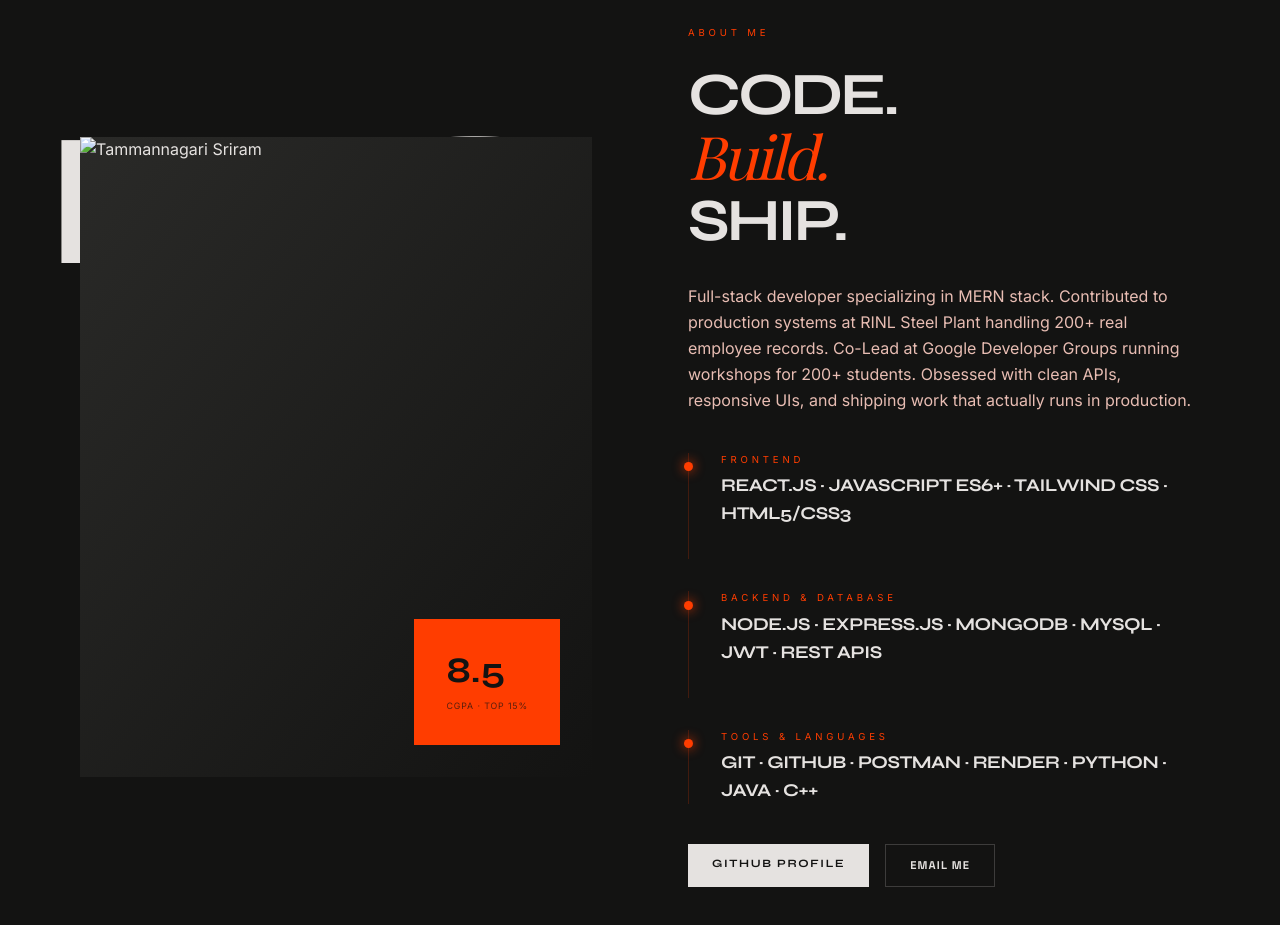
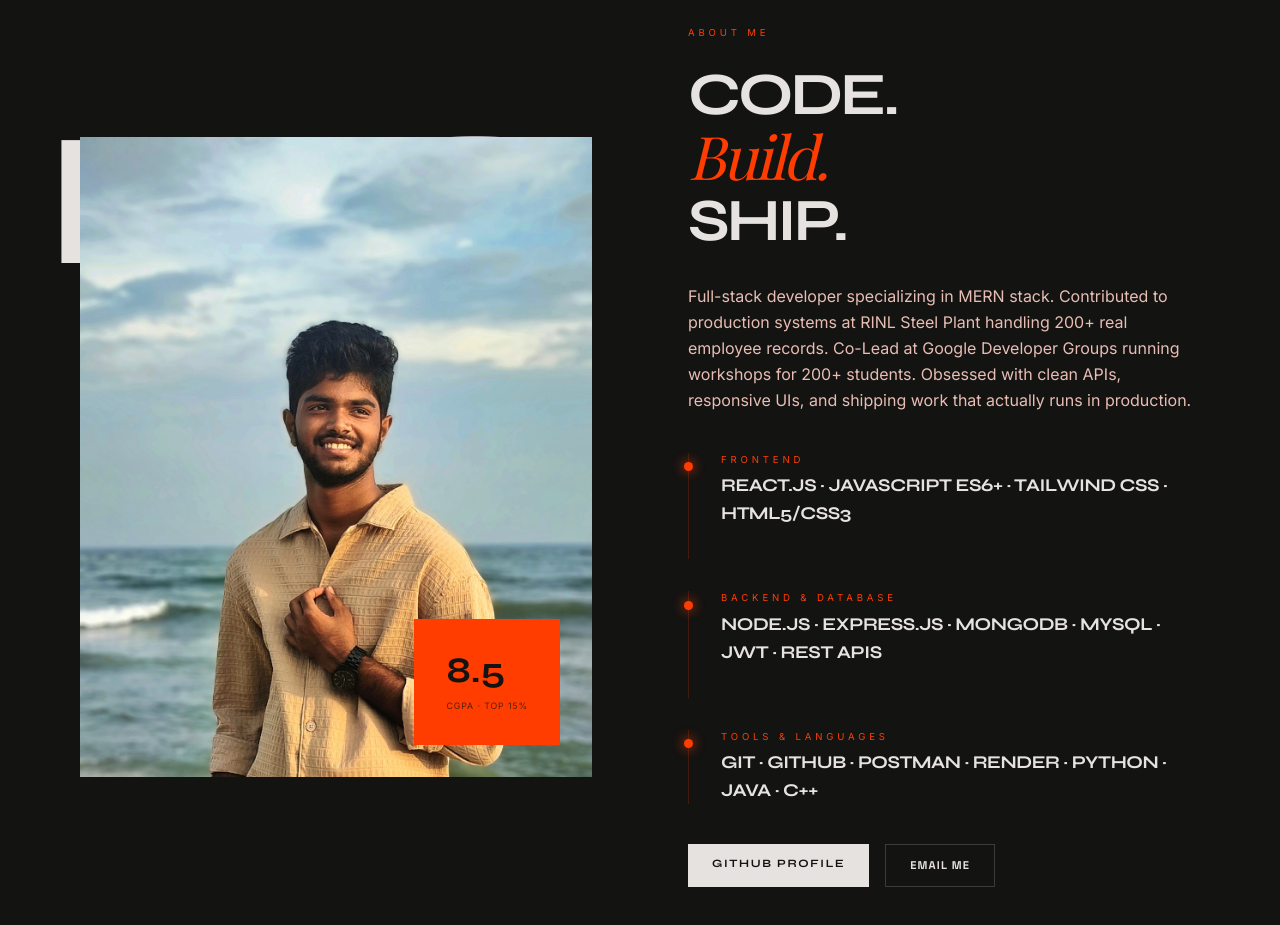
Before and after one commit to sri-ram7/portfolio, a plain HTML site: page index.html in a window 1280 px wide. Shown: the part 3400-4325 px from the top of the page. Drawn offline with nearby package versions, Linux system fonts and the light colour scheme; a web font is replaced by a local one.

Commit message:
Update index.html

```diff
--- a/index.html
+++ b/index.html
@@ -787,7 +787,7 @@ tailwind.config = {
         <div class="relative z-10 w-full aspect-[4/5] bg-surface-container-high flex items-center justify-center overflow-hidden">
           <div class="absolute inset-0 bg-gradient-to-br from-[#2a2a28] to-[#131312]"></div>
           <div class="relative z-10 w-full h-full flex items-center justify-center overflow-hidden">
-            <img src="src/1000005930 (1).jpg" alt="Tammannagari Sriram" class="w-full h-full object-cover" />
+            <img src="1000005930 (1).jpg" alt="Tammannagari Sriram" class="w-full h-full object-cover" />
           </div>
         </div>
         <div class="absolute bottom-8 right-8 z-20 bg-[#FF3D00] p-6 md:p-8">
```
